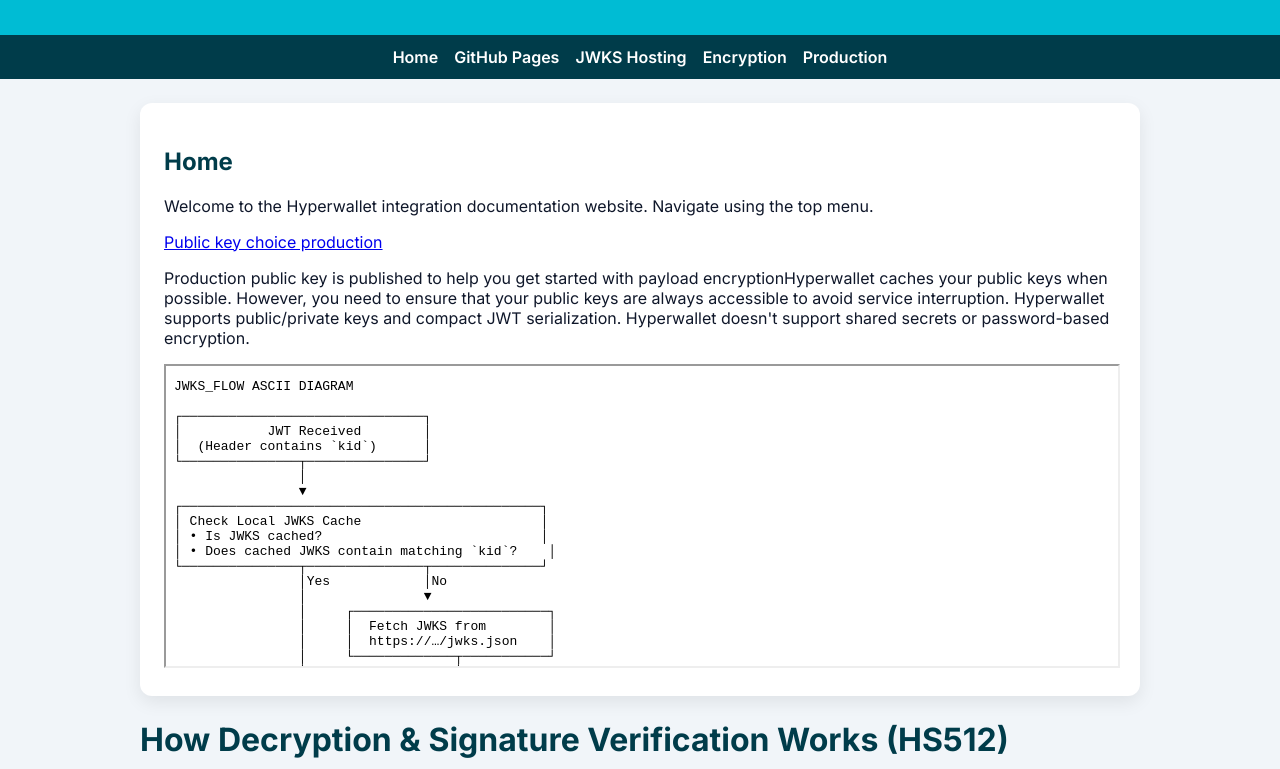
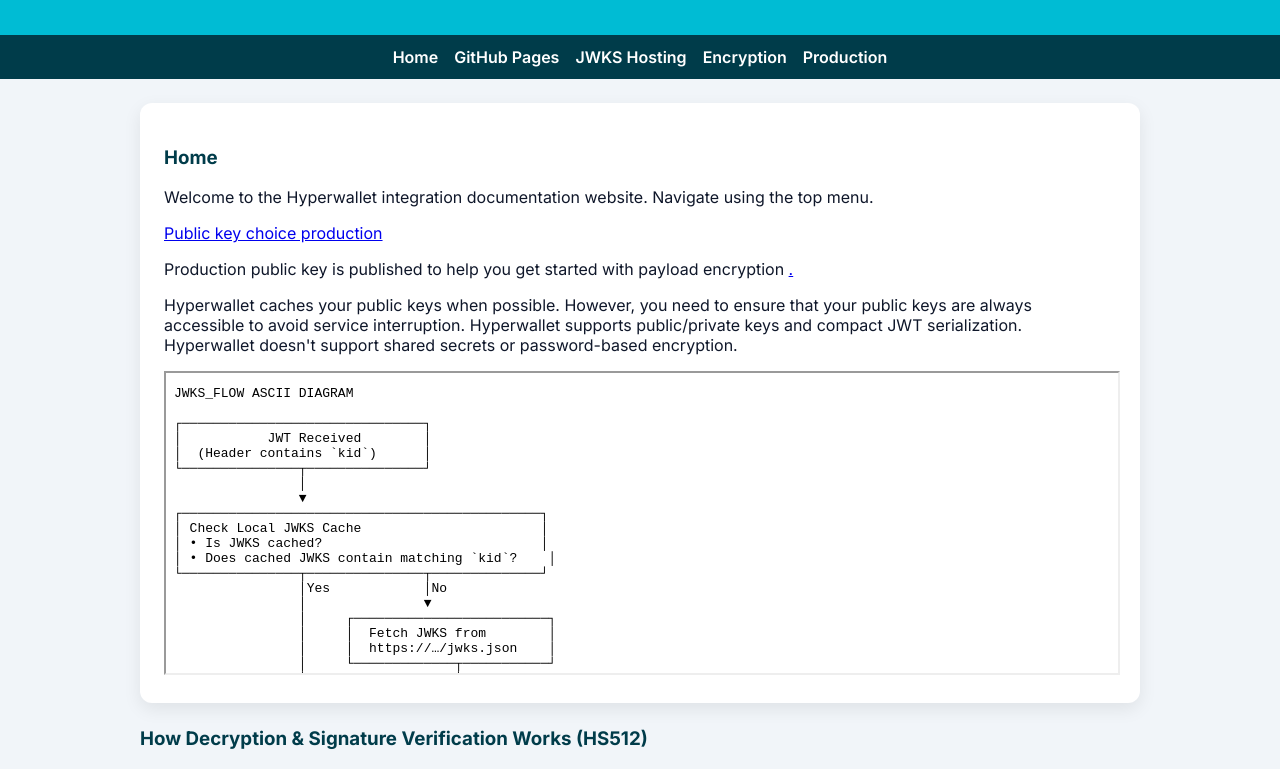
Before and after one commit to AbdulrahmanM-2/Abdulrahman, a plain HTML site: page index.html in a window 1280 px wide. Shown: the part 79-848 px from the top of the page. Drawn offline with Linux system fonts and the light colour scheme.

Commit message:
Change headings from h2 to h3 for consistency

```diff
--- a/index.html
+++ b/index.html
@@ -47,9 +47,9 @@
 <div class="container">
 
 <div id="home" class="card">
-  <h2>Home</h2>
+  <h3>Home</h3>
   <p>Welcome to the Hyperwallet integration documentation website. Navigate using the top menu.</p>
-    <p><a href="https://abdulrahmanm-2.github.io/Abdulrahman/jwks.json">Public key choice production</a></p>Production public key is published to help you get started with payload encryption<a href="https://api.paylution.com/jwkset"></a>Hyperwallet caches your public keys when possible. However, you need to ensure that your public keys are always accessible to avoid service interruption. Hyperwallet supports public/private keys and compact JWT serialization. Hyperwallet doesn't support shared secrets or password-based encryption.</p>
+    <p><a href="https://abdulrahmanm-2.github.io/Abdulrahman/jwks.json">Public key choice production</a></p><p>Production public key is published to help you get started with payload encryption <a href="https://api.paylution.com/jwkset">.</a></p>Hyperwallet caches your public keys when possible. However, you need to ensure that your public keys are always accessible to avoid service interruption. Hyperwallet supports public/private keys and compact JWT serialization. Hyperwallet doesn't support shared secrets or password-based encryption.</p>
 <iframe src="assets/JWKS_FLOW_ASCII_DIAGRAM.txt" width="100%" height="300px"></iframe>
 </div>
 
@@ -117,7 +117,7 @@
     <img src="assets/production_flow.png" alt="Production Flow Diagram" width="80%">
   </div>
 </div>
-<h1><b>How Decryption & Signature Verification Works (HS512)</b></h1>
+<h3><b>How Decryption & Signature Verification Works (HS512)</b></h3>
 
     <div class="section box">
         <h4><b>Header</b></h4>
```
